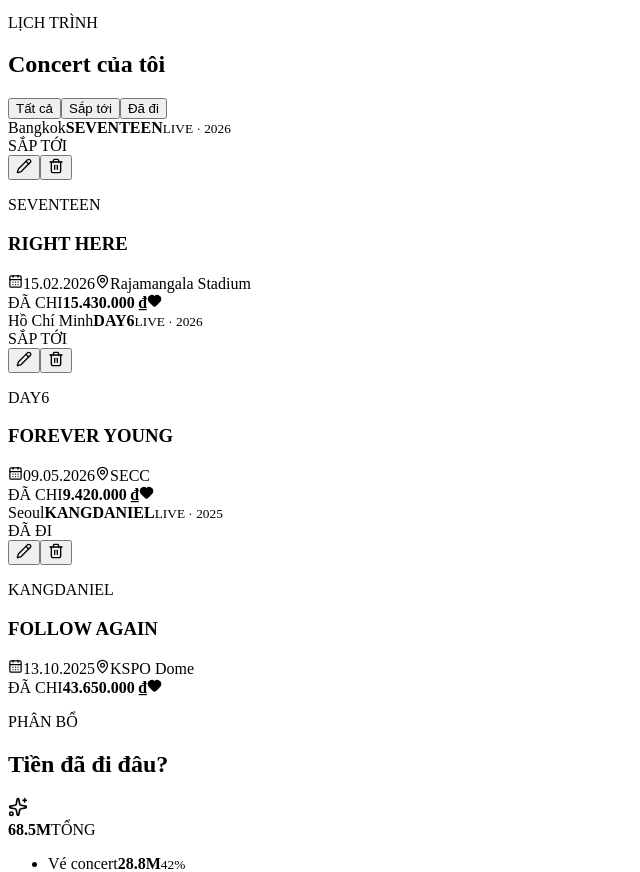
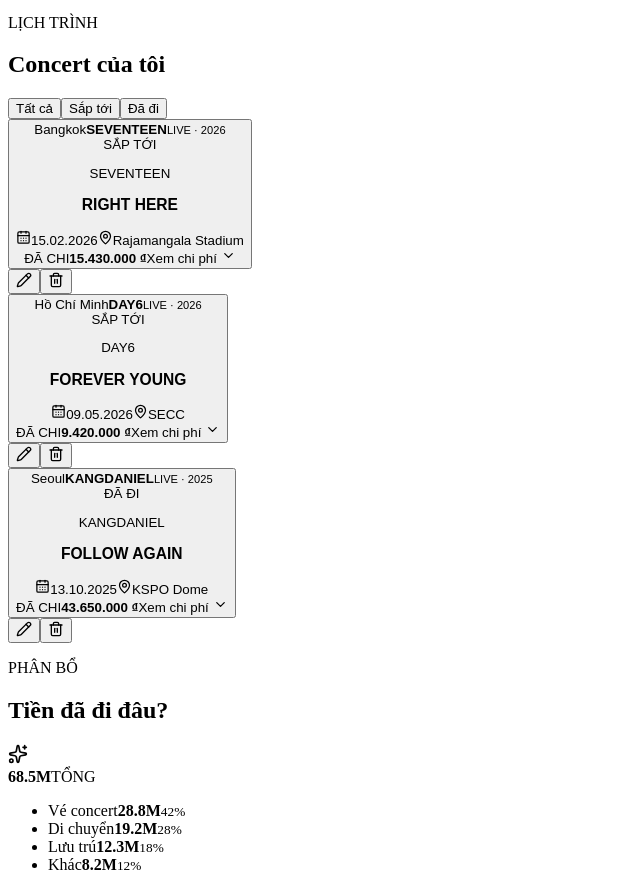
Before and after one commit to kdiemprimas/Walking-Through-Concerts, a React (Vite) app: page / in a window 1280 px wide. Shown: the part 929-1801 px from the top of the page, without its empty margins (0-640 px from the left). Built offline with nearby package versions, Linux system fonts and the light colour scheme; the HTML template or start-up script is replaced by a standard one.

Commit message:
Show expenses for selected concert

```diff
--- a/src/App.tsx
+++ b/src/App.tsx
@@ -49,7 +49,7 @@
 }
 
 type AppData = { concerts: Concert[]; expenses: Expense[] }
-type ModalState = { type: 'expense'; item?: Expense } | { type: 'concert'; item?: Concert } | null
+type ModalState = { type: 'expense'; item?: Expense; concertId?: string } | { type: 'concert'; item?: Concert } | null
 
 const STORAGE_KEY = 'walking-through-concerts-data-v2'
 const BUDGET = 90_000_000
@@ -103,6 +103,7 @@
   const [filter, setFilter] = useState<Filter>('all')
   const [query, setQuery] = useState('')
   const [modal, setModal] = useState<ModalState>(null)
+  const [expandedConcertId, setExpandedConcertId] = useState<string | null>(null)
   const [announcement, setAnnouncement] = useState('')
 
   useEffect(() => {
@@ -152,6 +153,7 @@
   const deleteConcert = (concert: Concert) => {
     if (!window.confirm(`Xóa concert “${concert.artist}” và toàn bộ chi phí liên quan?`)) return
     setData((current) => ({ concerts: current.concerts.filter((item) => item.id !== concert.id), expenses: current.expenses.filter((expense) => expense.concertId !== concert.id) }))
+    setExpandedConcertId((current) => current === concert.id ? null : current)
     setAnnouncement('Đã xóa concert')
   }
 
@@ -217,7 +219,22 @@
               </div>
             </div>
             <div className="concert-list" aria-live="polite">
-              {visibleConcerts.map((concert) => <ConcertTicket key={concert.id} concert={concert} spent={concertSpend[concert.id] ?? 0} onEdit={() => setModal({ type: 'concert', item: concert })} onDelete={() => deleteConcert(concert)} />)}
+              {visibleConcerts.map((concert) => {
+                const concertExpenses = data.expenses.filter((expense) => expense.concertId === concert.id)
+                return <ConcertTicket
+                  key={concert.id}
+                  concert={concert}
+                  expenses={concertExpenses}
+                  spent={concertSpend[concert.id] ?? 0}
+                  isExpanded={expandedConcertId === concert.id}
+                  onToggle={() => setExpandedConcertId((current) => current === concert.id ? null : concert.id)}
+                  onAddExpense={() => setModal({ type: 'expense', concertId: concert.id })}
+                  onEdit={() => setModal({ type: 'concert', item: concert })}
+                  onDelete={() => deleteConcert(concert)}
+                  onEditExpense={(expense) => setModal({ type: 'expense', item: expense })}
+                  onDeleteExpense={deleteExpense}
+                />
+              })}
               {!visibleConcerts.length && <div className="empty-state"><Sparkles size={22} /><strong>Chưa tìm thấy concert</strong><span>Thử từ khóa khác hoặc thêm một concert mới nhé.</span></div>}
             </div>
           </div>
@@ -241,7 +258,7 @@
       </main>
 
       <MobileNav />
-      {modal?.type === 'expense' && <ExpenseModal key={modal.item?.id ?? 'new-expense'} item={modal.item} concerts={data.concerts} onClose={closeModal} onSave={saveExpense} />}
+      {modal?.type === 'expense' && <ExpenseModal key={modal.item?.id ?? `new-expense-${modal.concertId ?? 'general'}`} item={modal.item} initialConcertId={modal.concertId} concerts={data.concerts} onClose={closeModal} onSave={saveExpense} />}
       {modal?.type === 'concert' && <ConcertModal key={modal.item?.id ?? 'new-concert'} item={modal.item} onClose={closeModal} onSave={saveConcert} />}
       <div className={`toast ${announcement ? 'show' : ''}`} role="status" aria-live="polite"><Heart size={16} fill="currentColor" />{announcement}</div>
     </div>
@@ -256,8 +273,28 @@
   return <header className="topbar"><div className="mobile-brand"><span className="brand-mark">W/</span><b>CONCERTS</b></div><label className="search-box" htmlFor="site-search"><Search size={17} aria-hidden="true" /><span className="sr-only">Tìm kiếm</span><input id="site-search" value={query} onChange={(event) => onQueryChange(event.target.value)} placeholder="Tìm concert, nghệ sĩ..." /><kbd>⌘ K</kbd></label><div className="topbar-actions"><button className="secondary-button" onClick={onAddConcert}><Ticket size={17} aria-hidden="true" /> Thêm concert</button><button className="add-button" onClick={onAddExpense}><Plus size={17} aria-hidden="true" /> Thêm chi phí</button></div></header>
 }
 
-function ConcertTicket({ concert, spent, onEdit, onDelete }: { concert: Concert; spent: number; onEdit: () => void; onDelete: () => void }) {
-  return <article className="concert-ticket" style={{ '--ticket-color': concert.color, '--ticket-accent': concert.accent } as CSSProperties}><div className="poster" aria-hidden="true"><span className="tape" /><div className="poster-orbit" /><span className="poster-city">{concert.city}</span><strong>{concert.artist}</strong><small>LIVE · {concert.date.slice(0, 4)}</small></div><div className="ticket-info"><div className="ticket-status"><span className={concert.status}>{concert.status === 'upcoming' ? 'SẮP TỚI' : 'ĐÃ ĐI'}</span><div className="row-actions"><button aria-label={`Chỉnh sửa ${concert.artist}`} onClick={onEdit}><Pencil size={16} /></button><button aria-label={`Xóa ${concert.artist}`} onClick={onDelete}><Trash2 size={16} /></button></div></div><p className="artist-name">{concert.artist}</p><h3>{concert.tour}</h3><div className="ticket-meta"><span><CalendarDays size={15} />{formatDate(concert.date)}</span><span><MapPin size={15} />{concert.venue}</span></div><div className="ticket-footer"><span>ĐÃ CHI</span><strong>{formatMoney(spent)}</strong><Heart size={15} fill="currentColor" aria-hidden="true" /></div></div><div className="ticket-code" aria-hidden="true">{Array.from({ length: 10 }, (_, index) => <span key={index} />)}</div></article>
+function ConcertTicket({ concert, expenses, spent, isExpanded, onToggle, onAddExpense, onEdit, onDelete, onEditExpense, onDeleteExpense }: { concert: Concert; expenses: Expense[]; spent: number; isExpanded: boolean; onToggle: () => void; onAddExpense: () => void; onEdit: () => void; onDelete: () => void; onEditExpense: (expense: Expense) => void; onDeleteExpense: (expense: Expense) => void }) {
+  const detailsId = `concert-expenses-${concert.id}`
+  const titleId = `${detailsId}-title`
+  return <div className={`concert-entry ${isExpanded ? 'is-open' : ''}`}>
+    <article className="concert-ticket" style={{ '--ticket-color': concert.color, '--ticket-accent': concert.accent } as CSSProperties}>
+      <button type="button" className="concert-ticket-toggle" aria-label={`${isExpanded ? 'Ẩn' : 'Xem'} chi phí ${concert.artist}`} aria-expanded={isExpanded} aria-controls={detailsId} onClick={onToggle}>
+        <div className="poster" aria-hidden="true"><span className="tape" /><div className="poster-orbit" /><span className="poster-city">{concert.city}</span><strong>{concert.artist}</strong><small>LIVE · {concert.date.slice(0, 4)}</small></div>
+        <div className="ticket-info"><div className="ticket-status"><span className={concert.status}>{concert.status === 'upcoming' ? 'SẮP TỚI' : 'ĐÃ ĐI'}</span></div><p className="artist-name">{concert.artist}</p><h3>{concert.tour}</h3><div className="ticket-meta"><span><CalendarDays size={15} />{formatDate(concert.date)}</span><span><MapPin size={15} />{concert.venue}</span></div><div className="ticket-footer"><span>ĐÃ CHI</span><strong>{formatMoney(spent)}</strong><span className="ticket-details-hint">{isExpanded ? 'Ẩn chi phí' : 'Xem chi phí'} <ChevronDown size={15} aria-hidden="true" /></span></div></div>
+      </button>
+      <div className="row-actions ticket-actions"><button aria-label={`Chỉnh sửa ${concert.artist}`} onClick={onEdit}><Pencil size={16} /></button><button aria-label={`Xóa ${concert.artist}`} onClick={onDelete}><Trash2 size={16} /></button></div>
+      <div className="ticket-code" aria-hidden="true">{Array.from({ length: 10 }, (_, index) => <span key={index} />)}</div>
+    </article>
+    {isExpanded && <section id={detailsId} className="concert-expenses-panel" role="region" aria-labelledby={titleId}>
+      <div className="concert-expenses-header">
+        <div><p className="section-kicker">CHI TIẾT CHI TIÊU</p><h3 id={titleId}>Chi phí của {concert.artist}</h3><span>{expenses.length} khoản chi · {concert.city}</span></div>
+        <div className="concert-expenses-summary"><strong>{formatMoney(spent)}</strong><button type="button" className="text-button" aria-label={`Thêm chi phí cho ${concert.artist}`} onClick={onAddExpense}><Plus size={15} aria-hidden="true" /> Thêm chi phí</button></div>
+      </div>
+      {expenses.length ? <div className="expense-table concert-expense-table">
+        {expenses.map((expense) => <ExpenseRow key={expense.id} expense={expense} concert={concert} onEdit={() => onEditExpense(expense)} onDelete={() => onDeleteExpense(expense)} />)}
+      </div> : <div className="concert-expenses-empty"><ReceiptText size={20} aria-hidden="true" /><span>Chưa có khoản chi nào cho concert này.</span></div>}
+    </section>}
+  </div>
 }
 
 function ExpenseRow({ expense, concert, onEdit, onDelete }: { expense: Expense; concert?: Concert; onEdit: () => void; onDelete: () => void }) {
@@ -288,11 +325,11 @@
   return dialogRef
 }
 
-function ExpenseModal({ item, concerts, onClose, onSave }: { item?: Expense; concerts: Concert[]; onClose: () => void; onSave: (expense: Expense) => void }) {
+function ExpenseModal({ item, initialConcertId, concerts, onClose, onSave }: { item?: Expense; initialConcertId?: string; concerts: Concert[]; onClose: () => void; onSave: (expense: Expense) => void }) {
   const [name, setName] = useState(item?.name ?? '')
   const [amount, setAmount] = useState(String(item?.amount ?? 1_200_000))
   const [category, setCategory] = useState<Category>(item?.category ?? 'Vé concert')
-  const [concertId, setConcertId] = useState(item?.concertId ?? concerts[0]?.id ?? '')
+  const [concertId, setConcertId] = useState(item?.concertId ?? initialConcertId ?? concerts[0]?.id ?? '')
   const [date, setDate] = useState(item?.date ?? new Date().toISOString().slice(0, 10))
   const [error, setError] = useState('')
   const dialogRef = useAccessibleModal(onClose)
--- a/src/styles.css
+++ b/src/styles.css
@@ -98,28 +98,44 @@
 .filter-tabs button.active { color: var(--ink); }
 .filter-tabs button.active::after { content: ''; position: absolute; left: 8px; right: 8px; bottom: -1px; height: 3px; border-radius: 3px 3px 0 0; background: var(--coral); }
 .concert-list { display: grid; gap: 12px; }
+.concert-entry { min-width: 0; }
 .concert-ticket { min-height: 154px; display: grid; grid-template-columns: 145px 1fr 23px; background: rgba(255,250,247,.88); border: 1px solid #b97c89; border-radius: 13px 4px 4px 13px; position: relative; overflow: hidden; transition: transform .2s, box-shadow .2s; }
 .concert-ticket:hover { transform: translateY(-2px); box-shadow: 4px 4px 0 rgba(142,71,98,.16); }
+.concert-ticket-toggle { grid-column: 1 / 3; display: grid; grid-template-columns: 145px minmax(0, 1fr); min-width: 0; padding: 0; border: 0; background: transparent; color: inherit; font: inherit; text-align: left; cursor: pointer; }
+.concert-ticket-toggle:focus-visible { position: relative; z-index: 3; outline: 3px solid #9d3f59; outline-offset: -4px; border-radius: 11px 0 0 11px; }
 .poster { position: relative; overflow: hidden; display: flex; flex-direction: column; justify-content: flex-end; padding: 15px; background: var(--ticket-color); color: var(--ticket-accent); border-right: 1px solid #b97c89; }
 .poster::after { content: ''; position: absolute; inset: 0; background-image: radial-gradient(rgba(255,255,255,.5) .7px, transparent .7px); background-size: 5px 5px; opacity: .65; }
 .poster-orbit { position: absolute; width: 60px; height: 60px; top: 27px; right: 25px; border: 2px solid currentColor; border-radius: 50%; box-shadow: 0 0 0 9px rgba(255,255,255,.2), 0 0 0 19px rgba(255,255,255,.13); }
 .tape { position: absolute; z-index: 2; width: 44px; height: 13px; top: 8px; left: 50%; background: rgba(255,246,220,.72); transform: translateX(-50%) rotate(-5deg); }
 .poster strong, .poster small, .poster-city { position: relative; z-index: 1; }.poster strong { font-size: 16px; letter-spacing: -.06em; }.poster small { font: 7px 'DM Mono'; letter-spacing: .18em; margin-top: 2px; }.poster-city { position: absolute; top: 15px; left: 13px; font: 7px 'DM Mono'; text-transform: uppercase; letter-spacing: .12em; }
-.ticket-info { padding: 15px 20px 12px; min-width: 0; }
+.ticket-info { padding: 15px 74px 12px 20px; min-width: 0; }
 .ticket-status { display: flex; justify-content: space-between; align-items: center; }
 .ticket-status > span { padding: 3px 7px; border-radius: 10px; font: 600 7px 'DM Mono'; letter-spacing: .1em; }.ticket-status .upcoming { background: #ffe0d8; color: #8b3528; }.ticket-status .past { background: #f1dce4; color: #744657; }
 .row-actions { display: flex; align-items: center; gap: 3px; }
 .row-actions button { width: 29px; height: 29px; display: grid; place-items: center; border: 0; border-radius: 7px; background: transparent; color: #805664; }
 .row-actions button:hover { background: #ffe2e5; color: #983c58; }
+.ticket-actions { position: absolute; z-index: 4; top: 11px; right: 36px; }
 .artist-name { margin: 8px 0 1px; color: var(--muted); font: 500 8px 'DM Mono'; letter-spacing: .12em; }
 .ticket-info h3 { margin-bottom: 9px; font-size: 17px; letter-spacing: -.03em; }
 .ticket-meta { display: flex; flex-wrap: wrap; gap: 8px 17px; color: var(--muted); font-size: 9px; }
 .ticket-meta span { display: flex; align-items: center; gap: 5px; }
 .ticket-footer { margin-top: 12px; padding-top: 9px; border-top: 1px dashed #d5b4bb; display: flex; align-items: center; gap: 9px; }
-.ticket-footer > span { color: var(--muted); font: 7px 'DM Mono'; letter-spacing: .1em; }.ticket-footer strong { font-size: 11px; }.ticket-footer svg { margin-left: auto; color: var(--coral); }
+.ticket-footer > span { color: var(--muted); font: 7px 'DM Mono'; letter-spacing: .1em; }.ticket-footer strong { font-size: 11px; }
+.ticket-details-hint { margin-left: auto; display: inline-flex; align-items: center; gap: 4px; white-space: nowrap; color: #8d4257 !important; font-family: inherit !important; font-weight: 800 !important; letter-spacing: 0 !important; }
+.ticket-details-hint svg { transition: transform .2s ease; }
+.concert-entry.is-open .ticket-details-hint svg { transform: rotate(180deg); }
 .ticket-code { border-left: 1px dashed #c495a0; padding: 10px 7px; display: flex; gap: 2px; align-items: center; }
 .ticket-code span { width: 1px; height: 64%; background: var(--berry); }.ticket-code span:nth-child(3n) { width: 2px; }.ticket-code span:nth-child(even) { height: 72%; }
 .concert-ticket::before, .concert-ticket::after { content: ''; position: absolute; z-index: 2; width: 16px; height: 16px; right: 14px; border-radius: 50%; background: #fff7f2; border: 1px solid #b97c89; }.concert-ticket::before { top: -9px; }.concert-ticket::after { bottom: -9px; }
+.concert-expenses-panel { margin: -5px 16px 0; overflow: hidden; border: 1px solid #d5a0ac; border-top: 0; border-radius: 0 0 14px 14px; background: rgba(255,249,246,.92); box-shadow: 3px 4px 0 rgba(142,71,98,.09); animation: expenseReveal .2s ease-out; }
+.concert-expenses-header { display: flex; align-items: center; justify-content: space-between; gap: 20px; padding: 19px 19px 15px; background: linear-gradient(105deg, rgba(255,219,222,.7), rgba(255,232,215,.58)); border-bottom: 1px solid #e2c1c6; }
+.concert-expenses-header h3 { margin: 0 0 4px; font-size: 15px; letter-spacing: -.02em; }
+.concert-expenses-header > div > span { color: var(--muted); font-size: 9px; }
+.concert-expenses-summary { display: flex; align-items: center; gap: 14px; text-align: right; }
+.concert-expenses-summary > strong { white-space: nowrap; font-size: 14px; }
+.concert-expense-table { padding: 0 18px 7px; border-top: 0; }
+.concert-expense-table .expense-row { grid-template-columns: 34px minmax(145px, 1.4fr) .7fr .5fr .7fr 64px; }
+.concert-expenses-empty { min-height: 78px; display: flex; align-items: center; justify-content: center; gap: 8px; color: var(--muted); font-size: 10px; }
 .empty-state { min-height: 190px; display: flex; flex-direction: column; align-items: center; justify-content: center; gap: 7px; border: 1px dashed #d2a7b1; border-radius: 13px; color: var(--muted); background: rgba(255,250,247,.58); text-align: center; }.empty-state strong { color: var(--ink); }.empty-state span { font-size: 10px; }
 
 .spending-panel { border: 1px solid #dfbfc5; border-radius: 15px; background: rgba(255,250,247,.75); padding: 20px; box-shadow: 3px 3px 0 rgba(142,71,98,.1); }
@@ -151,6 +167,7 @@
 
 @keyframes fadeIn { from { opacity: 0; } }
 @keyframes modalIn { from { opacity: 0; transform: translateY(12px) scale(.98); } }
+@keyframes expenseReveal { from { opacity: 0; transform: translateY(-6px); } }
 
 @media (max-width: 1080px) {
   .sidebar { width: 204px; }.main-content { margin-left: 204px; padding-inline: 28px; }
@@ -162,7 +179,8 @@
   .topbar { position: sticky; top: 0; z-index: 15; min-height: 64px; background: rgba(255,247,242,.94); backdrop-filter: blur(10px); }.mobile-brand { display: flex; align-items: center; gap: 8px; font-size: 11px; }.mobile-brand .brand-mark { width: 30px; height: 30px; font-size: 10px; }.search-box { display: none; }.topbar-actions { gap: 6px; }.add-button, .secondary-button { padding: 8px 10px; font-size: 9px; box-shadow: none; }.topbar-actions svg { width: 15px; }
   .intro-row { padding: 27px 0 22px; align-items: start; }.intro-copy { max-width: 250px; }.year-picker { height: 31px; white-space: nowrap; }.year-picker svg { display: none; }
   .stats-grid { grid-template-columns: 1fr 1fr; }.stat-card { min-height: 138px; padding: 17px; }.stat-coral { grid-column: 1 / -1; }.stat-card strong { font-size: 23px; }.sparkline { width: 50%; }
-  .dashboard-grid { margin-top: 30px; }.concert-ticket { grid-template-columns: 100px 1fr 18px; }.poster { padding: 10px; }.poster strong { font-size: 12px; }.ticket-info { padding: 12px 13px 10px; }.ticket-meta { display: grid; }.ticket-footer { margin-top: 9px; }.concert-ticket::before, .concert-ticket::after { right: 9px; }
+  .dashboard-grid { margin-top: 30px; }.concert-ticket { grid-template-columns: 100px 1fr 18px; }.concert-ticket-toggle { grid-template-columns: 100px minmax(0, 1fr); }.poster { padding: 10px; }.poster strong { font-size: 12px; }.ticket-info { padding: 12px 68px 10px 13px; }.ticket-meta { display: grid; }.ticket-footer { margin-top: 9px; }.ticket-actions { right: 28px; top: 8px; }.concert-ticket::before, .concert-ticket::after { right: 9px; }
+  .concert-expenses-header { align-items: flex-start; }.concert-expenses-summary { display: grid; justify-items: end; gap: 8px; }.concert-expense-table .expense-row { grid-template-columns: 34px 1fr auto 64px; }
   .spending-panel { grid-template-columns: 1fr; }.panel-title-row, .donut-wrap, .legend-list, .report-link { grid-column: 1; }.donut-wrap { padding-top: 0; }
   .expense-row { grid-template-columns: 34px 1fr auto 64px; padding: 8px 0; }.expense-category, .expense-date { display: none; }.expense-amount { font-size: 9px; }
   .mobile-nav { position: fixed; display: grid; grid-template-columns: repeat(4, 1fr); inset: auto 0 0; z-index: 30; height: 66px; border-top: 1px solid #c998a4; background: #fff4f2; }.mobile-nav a { position: relative; display: flex; flex-direction: column; justify-content: center; align-items: center; gap: 4px; color: var(--muted); font-size: 8px; }.mobile-nav a.active { color: var(--ink); }.mobile-nav a.active::after { content: ''; position: absolute; top: 0; width: 31px; height: 3px; border-radius: 0 0 3px 3px; background: var(--coral); }
@@ -173,7 +191,7 @@
   .topbar-actions .secondary-button { width: 38px; overflow: hidden; white-space: nowrap; color: transparent; gap: 0; }.topbar-actions .secondary-button svg { color: var(--ink); flex: 0 0 auto; }
   .intro-row { display: block; }.year-picker { width: max-content; margin-top: 17px; }.stats-grid { grid-template-columns: 1fr; }.stat-coral { grid-column: auto; }.stat-card { min-height: 128px; }
   .section-heading { align-items: start; }.filter-tabs button { padding-inline: 7px; }
-  .concert-ticket { min-height: 148px; grid-template-columns: 82px 1fr 15px; }.poster-orbit { right: 7px; }.ticket-info h3 { font-size: 15px; }.ticket-meta span:nth-child(2) { white-space: nowrap; overflow: hidden; text-overflow: ellipsis; max-width: 145px; }.row-actions button { width: 27px; height: 27px; }
+  .concert-ticket { min-height: 148px; grid-template-columns: 82px 1fr 15px; }.concert-ticket-toggle { grid-template-columns: 82px minmax(0, 1fr); }.poster-orbit { right: 7px; }.ticket-info { padding-right: 61px; }.ticket-info h3 { font-size: 15px; }.ticket-meta span:nth-child(2) { white-space: nowrap; overflow: hidden; text-overflow: ellipsis; max-width: 145px; }.row-actions button { width: 27px; height: 27px; }.ticket-actions { right: 23px; }.ticket-details-hint { font-size: 0 !important; }.concert-expenses-panel { margin-inline: 8px; }.concert-expenses-header { display: grid; gap: 12px; padding: 17px 14px 13px; }.concert-expenses-summary { display: flex; justify-content: space-between; align-items: center; text-align: left; }.concert-expense-table { padding-inline: 12px; }
   .expense-row { grid-template-columns: 31px 1fr auto 57px; gap: 8px; }.expense-amount { display: none; }
   .form-row { grid-template-columns: 1fr; }.modal { padding: 20px; }.modal-actions { display: grid; grid-template-columns: 1fr 1fr; }.modal-actions button { justify-content: center; }
 }
```
Also changed, not shown: 1 other file (tests, documents, lock files or other folders).
